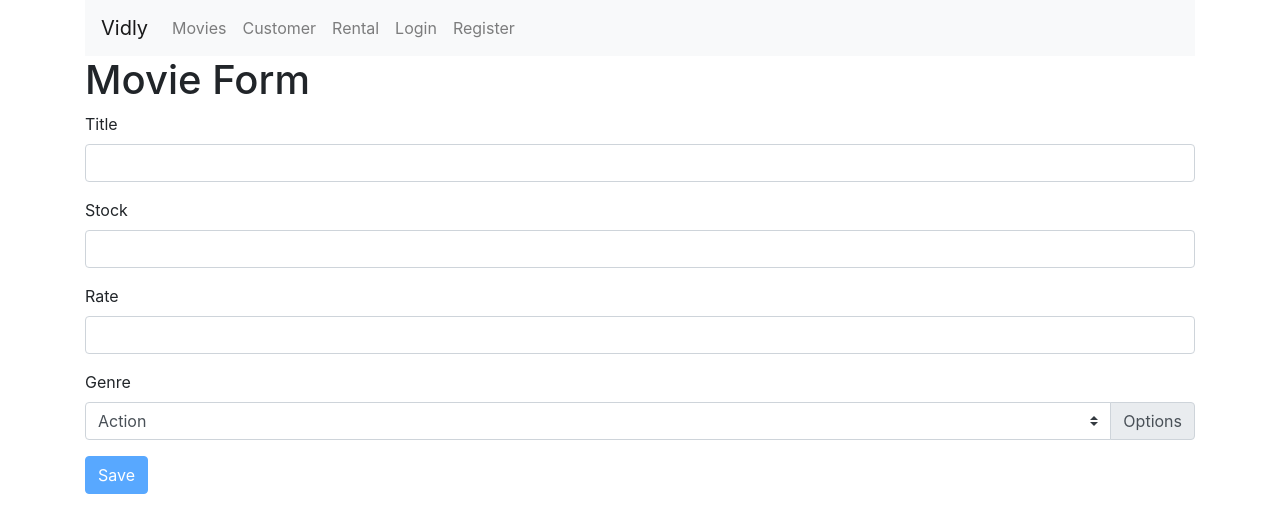
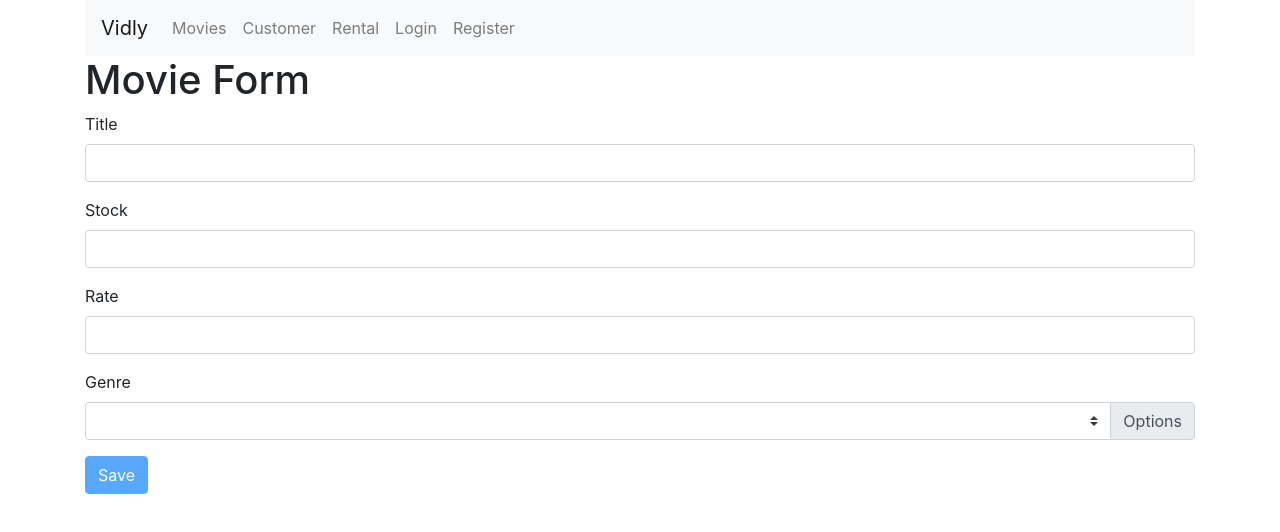
Before and after one commit to kakalak22/learning-react, a React (Create React App) app: page /new-movie in a window 1280 px wide. Shown: the top 532 px of the page. Built offline with nearby package versions, Linux system fonts and the light colour scheme; no server answers.

Commit message:
add backend service

```diff
--- a/package.json
+++ b/package.json
@@ -6,6 +6,7 @@
     "@testing-library/jest-dom": "^5.16.4",
     "@testing-library/react": "^13.2.0",
     "@testing-library/user-event": "^13.5.0",
+    "axios": "^0.27.2",
     "bootstrap": "^4.1.1",
     "font-awesome": "^4.7.0",
     "joi-browser": "^13.4.0",
@@ -16,6 +17,7 @@
     "react-router-dom": "^6.3.0",
     "react-scripts": "5.0.1",
     "react-select": "^5.3.2",
+    "react-toastify": "^9.0.1",
     "web-vitals": "^2.1.4"
   },
   "scripts": {
--- /dev/null
+++ b/src/components/common/searchBox.jsx
@@ -0,0 +1,21 @@
+import React from 'react';
+import PropTypes from 'prop-types';
+
+const SearchBox = ({ onChange, value }) => {
+  return (
+    <input
+      className="form-control"
+      style={{ marginBottom: '30px' }}
+      type="text"
+      onChange={onChange}
+      value={value}
+    />
+  );
+};
+
+export default SearchBox;
+
+SearchBox.propTypes = {
+  onChange: PropTypes.func,
+  value: PropTypes.string
+};
--- a/src/components/movie.jsx
+++ b/src/components/movie.jsx
@@ -4,6 +4,7 @@ import MovieForm from './movieForm';
 
 const Movie = () => {
   const params = useParams();
+  console.log(params);
   return (
     <div>
       <MovieForm id={params.id} />
--- a/src/components/movieForm.jsx
+++ b/src/components/movieForm.jsx
@@ -1,12 +1,13 @@
 import Joi from 'joi-browser';
 import Form from './common/form';
-import { getMovie, saveMovie } from '../services/fakeMovieService';
-import { getGenres } from '../services/fakeGenreService';
+import { toast } from 'react-toastify';
+import { getMovie, saveMovie } from '../services/movieService';
+import { getGenres } from '../services/genreService';
 import { withRouter } from '../utils/withRouter';
 import { Navigate } from 'react-router';
 class MovieForm extends Form {
   state = {
-    data: { _id: '', title: '', genreId: '', numberInStock: '', dailyRentalRate: '' },
+    data: { title: '', genreId: '', numberInStock: '', dailyRentalRate: '' },
     genres: [],
     selectedOpt: [],
     errors: {},
@@ -14,19 +15,20 @@ class MovieForm extends Form {
   };
 
   schema = {
-    _id: Joi.string().allow(null, ''),
     title: Joi.string().required().label('Title'),
     numberInStock: Joi.number().integer().min(0).max(100).required().label('Stock'),
     dailyRentalRate: Joi.number().min(0).max(5).required().label('Rate'),
     genreId: Joi.string().required().label('Genre')
   };
 
-  componentDidMount = () => {
-    const genres = getGenres();
+  componentDidMount = async () => {
+    const { data: genres } = await getGenres();
     this.setState({ genres });
     const movieId = this.props.location.pathname;
+    console.log(movieId);
     if (movieId === '/new-movie') return;
-    const data = getMovie(this.props.id);
+    const { data } = await getMovie(this.props.id);
+    console.log(data);
     if (!data) {
       this.setState({ navigateStatus: true });
       return;
@@ -37,7 +39,6 @@ class MovieForm extends Form {
 
   mapToViewModel = (data) => {
     return {
-      _id: data._id,
       title: data.title,
       genreId: data.genre._id,
       numberInStock: data.numberInStock,
@@ -45,8 +46,17 @@ class MovieForm extends Form {
     };
   };
 
-  doSubmit = () => {
-    saveMovie(this.state.data);
+  doSubmit = async () => {
+    const { data } = this.state;
+    const id = this.props.param.id;
+    console.log(id);
+    try {
+      await saveMovie(id, data);
+    } catch (ex) {
+      if (ex.response && ex.response.status === 404) toast('Not found');
+    } finally {
+      toast.success('Executed');
+    }
     this.props.navigate('/movies');
   };
 
--- a/src/components/movies.jsx
+++ b/src/components/movies.jsx
@@ -1,13 +1,16 @@
 import React, { Component } from 'react';
-import { getMovies } from '../services/fakeMovieService';
-import { getGenres } from '../services/fakeGenreService';
+import { getMovies, deleteMovie } from '../services/movieService.js';
+import { getGenres } from '../services/genreService';
 import _ from 'lodash';
 import { paginate } from '../utils/paginate';
 import { Outlet } from 'react-router';
 import { Link } from 'react-router-dom';
+import { toast, ToastContainer } from 'react-toastify';
 import Pagination from './common/pagination';
 import ListGroup from './common/listgroup';
 import MovieTable from './movieTable';
+import SearchBox from './common/searchBox';
+import 'react-toastify/dist/ReactToastify.css';
 
 class Movies extends Component {
   state = {
@@ -20,15 +23,19 @@ class Movies extends Component {
     pageSize: 4
   };
 
-  componentDidMount() {
-    const genres = [{ _id: '', name: 'All Genres' }, ...getGenres()];
-
-    this.setState({ movies: getMovies(), genres });
+  async componentDidMount() {
+    const { data } = await getGenres();
+    const genres = [{ _id: '', name: 'All Genres' }, ...data];
+    const { data: movies } = await getMovies();
+    this.setState({ movies, genres });
   }
 
-  handleDelete = (movie) => {
+  handleDelete = async (movie) => {
     const movies = this.state.movies.filter((m) => m._id !== movie._id);
     this.setState({ movies });
+
+    const { status } = await deleteMovie(movie._id);
+    if (status === 200) toast.success('Deleted');
   };
 
   handleLike = (movie) => {
@@ -44,7 +51,7 @@ class Movies extends Component {
   };
 
   handelGenreSelect = (genre) => {
-    this.setState({ selectedGenre: genre, currentPage: 1 });
+    this.setState({ input: '', selectedGenre: genre, currentPage: 1 });
   };
 
   handleSort = (sortColumn) => {
@@ -53,13 +60,17 @@ class Movies extends Component {
 
   handlePageSize = (numberOfItems) => {
     const pageSize = Number.parseInt(numberOfItems);
-    this.setState({ pageSize });
+    this.setState({ pageSize, currentPage: 1 });
   };
 
   filterItems = (arr, query) => {
     return arr.filter((el) => {
       return el.title.toLowerCase().indexOf(query.toLowerCase()) !== -1;
     });
+  };
+
+  handleInputChange = ({ target: input }) => {
+    this.setState({ input: input.value, selectedGenre: undefined, currentPage: 1 });
   };
 
   getPagedData = () => {
@@ -81,24 +92,21 @@ class Movies extends Component {
     return { totalCount: filtered.length, movies };
   };
 
-  handleInputChange = ({ target: input }) => {
-    this.setState({ input: input.value, selectedGenre: undefined });
-  };
-
   render() {
     const { length: count } = this.state.movies;
-    const { currentPage, pageSize, sortColumn } = this.state;
+    const { currentPage, pageSize, sortColumn, selectedGenre, genres, input } = this.state;
     const { totalCount, movies } = this.getPagedData();
     if (count === 0) return <h1>There is no movie in database</h1>;
     return (
       <React.Fragment>
+        <ToastContainer />
         <div className="container">
           <br />
           <div className="row">
             <div className="col-lg-2">
               <ListGroup
-                items={this.state.genres}
-                selectedItem={this.state.selectedGenre}
+                items={genres}
+                selectedItem={selectedGenre}
                 onItemSelect={this.handelGenreSelect}
               />
             </div>
@@ -109,11 +117,7 @@ class Movies extends Component {
                 </Link>
               </button>
               <br />
-              <input
-                style={{ marginBottom: '30px' }}
-                type="text"
-                onChange={this.handleInputChange}
-              />
+              <SearchBox value={input} onChange={this.handleInputChange} />
               <h5 style={{ marginBottom: '30px' }}>Showing {totalCount} movies in the database</h5>
               <MovieTable
                 movies={movies}
--- /dev/null
+++ b/src/config.json
@@ -0,0 +1,4 @@
+{
+  "movieApiEndpoint": "http://localhost:3900/api/movies",
+  "genresApiEndpoint": "http://localhost:3900/api/genres"
+}
--- /dev/null
+++ b/src/services/genreService.js
@@ -0,0 +1,6 @@
+import http from './httpServices';
+import config from '../config.json';
+
+export function getGenres() {
+  return http.get(config.genresApiEndpoint);
+}
--- /dev/null
+++ b/src/services/httpServices.js
@@ -0,0 +1,19 @@
+import axios from 'axios';
+import { toast } from 'react-toastify';
+
+axios.interceptors.response.use(null, (error) => {
+  const expectedError =
+    error.response && error.response.status >= 400 && error.response.status < 500;
+  if (!expectedError) {
+    console.log('Logging the error', error);
+    toast.error('An unexpected error occurred.');
+  }
+  return Promise.reject(error);
+});
+
+export default {
+  get: axios.get,
+  post: axios.post,
+  put: axios.put,
+  delete: axios.delete
+};
--- /dev/null
+++ b/src/services/movieService.js
@@ -0,0 +1,20 @@
+import http from './httpServices';
+import config from '../config.json';
+
+export function getMovies() {
+  return http.get(config.movieApiEndpoint);
+}
+
+export function getMovie(id) {
+  console.log(config.movieApiEndpoint + '/' + id);
+  return http.get(config.movieApiEndpoint + '/' + id);
+}
+
+export function saveMovie(id, movie) {
+  if (id) return http.put(config.movieApiEndpoint + '/' + id, movie);
+  return http.post(config.movieApiEndpoint, movie);
+}
+
+export function deleteMovie(id) {
+  return http.delete(config.movieApiEndpoint + '/' + id);
+}
```
Also changed, not shown: 1 other file (tests, documents, lock files or other folders).
